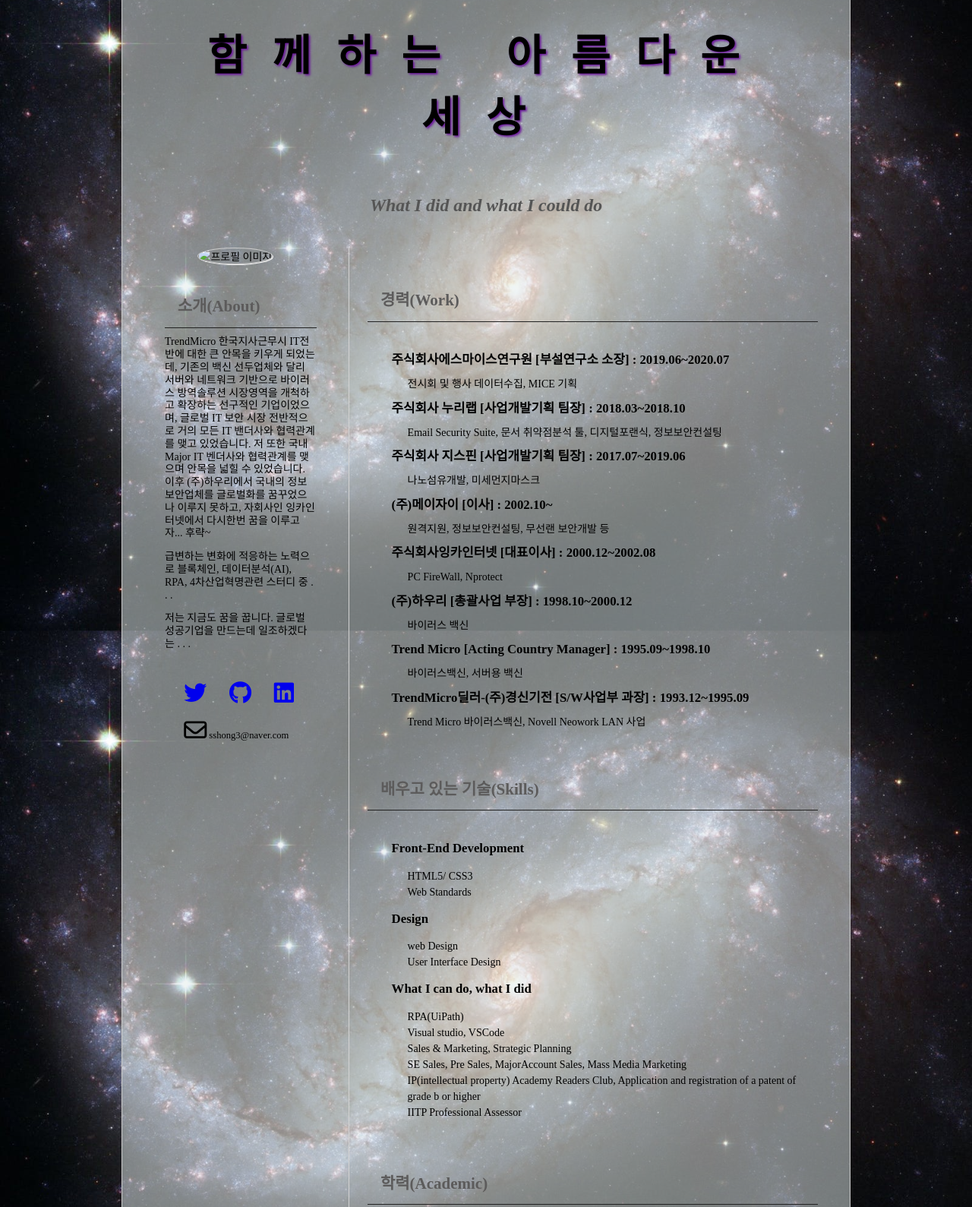
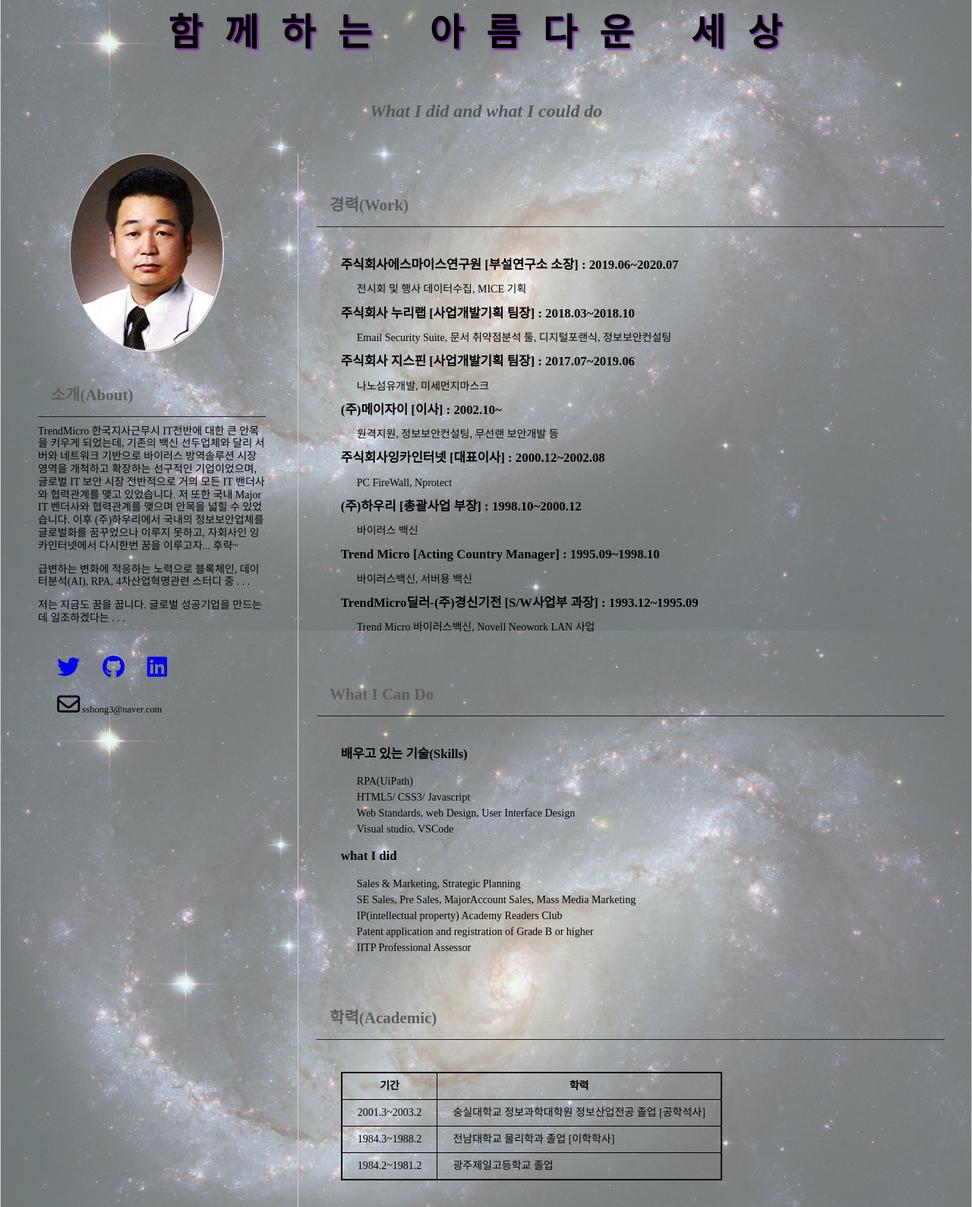
Before and after one commit to SangsunHong/TIL, a plain HTML site: page HTML/index.html in a window 1280 px wide. Shown: the part 88-1677 px from the top of the page at 76% size. Drawn offline with Linux system fonts and the light colour scheme; files whose address does not match are found by name; a web font is replaced by a local one.

Commit message:
Java Script

```diff
--- a/HTML/index.html
+++ b/HTML/index.html
@@ -22,7 +22,7 @@
       <div id="left">
         <div id="pf-img">
 
-          <img src="./pf130.png" alt="프로필 이미지">
+          <img src="./images/pic.jpg" alt="프로필 이미지">
 
         </div>
         <section>
@@ -81,24 +81,22 @@
         </section>
         <!-- 기술 -->
         <section>
-          <h2>배우고 있는 기술(Skills)</h2>
+          <h2>What I can do</h2>
           <dl>
-            <dt>Front-End Development</dt>
-            <dd>HTML5/ CSS3</dd>
-            <dd>Web Standards</dd>
+            <dt>배우고 있는 기술(Skills)</dt>
+            <dd>RPA(UiPath)</dd>
+            <dd>HTML5/ CSS3/ Javascript</dd>
+            <dd>Web Standards, web Design, User Interface Design</dd>
+            <dd>Visual studio, VSCode</dd>
+            <!-- <dt>Design</dt>
+            <dd>web Design</dd>
+            <dd>User Interface Design</dd> -->
 
-            <dt>Design</dt>
-            <dd>web Design</dd>
-            <dd>User Interface Design</dd>
-
-            <dt>What I can do, what I did</dt>
-            <dd>RPA(UiPath)</dd>
-            <dd>Visual studio, VSCode</dd>
+            <dt>what I did</dt>
             <dd>Sales & Marketing, Strategic Planning</dd>
             <dd>SE Sales, Pre Sales, MajorAccount Sales, Mass Media Marketing</dd>
-            <dd>IP(intellectual property) Academy Readers Club, Application and registration of a patent of grade b or
-              higher</dd>
-
+            <dd>IP(intellectual property) Academy Readers Club</dd>
+            <dd>Patent application and registration of Grade B or higher</dd>
             <dd>IITP Professional Assessor</dd>
           </dl>
 
--- a/HTML/style.css
+++ b/HTML/style.css
@@ -6,7 +6,7 @@
 * {
   padding: 0;
   margin: 0;
-  box-sizing: border-box;
+  /* box-sizing: border-box; */
   /* font-family: 'Gugi', cursive; */
   /* font-family: 'Noto Serif KR', serif; */
   /* font-family: 'Cute Font', cursive; */
@@ -20,9 +20,9 @@ body {
 }
 
 #container {
-  max-width: 960px;
-  margin: 20px auto;
-  padding: 2em;
+  max-width: 1450px;
+  margin: 10px auto;
+  padding: 1.5em;
   border: 1px solid #ccc;
 
   background-color: rgba(226, 235, 235, 0.5);
@@ -43,9 +43,9 @@ header h1 {
   /* font-family: 'Hahmlet', serif; */
   text-transform: uppercase;
   text-shadow: 3px 2px #ccc;
-  font-size: 4em;
+  font-size: 3.5em;
   letter-spacing: 0.6em;
-  font-weight: 700;
+  font-weight: 650;
 }
 
 header h2 {
@@ -68,7 +68,7 @@ section {
 
 .career {
 
-  line-height: 0.5;
+  line-height: 0.4;
 
 }
 
```
Also changed, not shown: HTML/images/pic.jpg (added), 1 other file.
